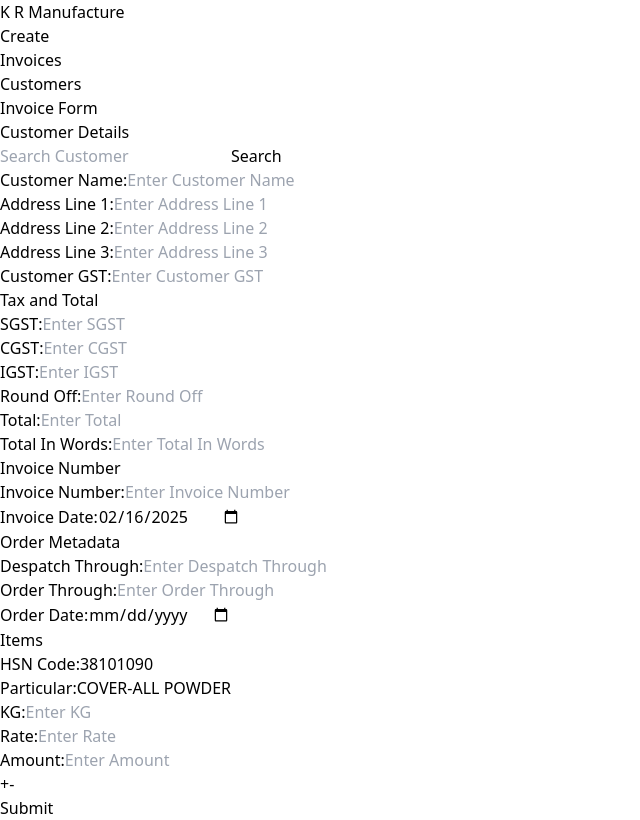
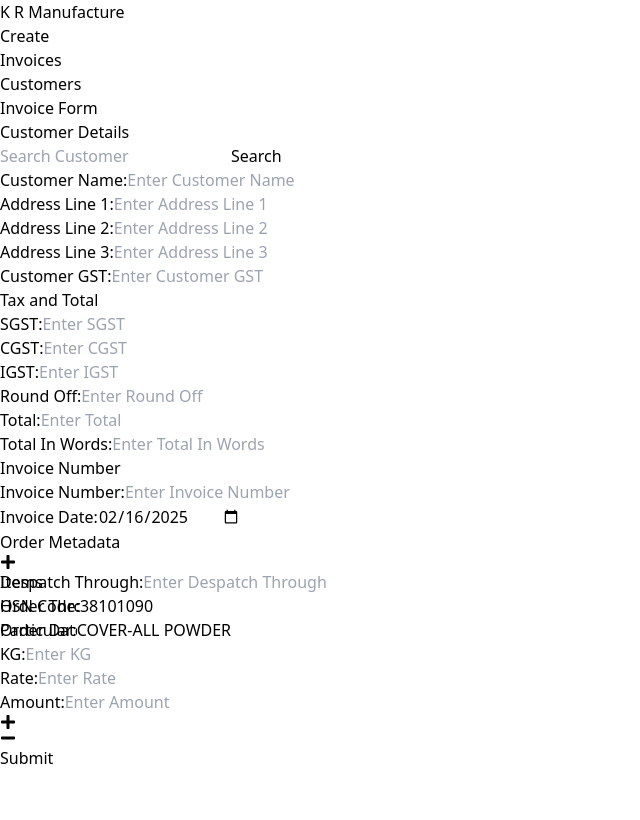
Before and after one commit to VaroonSB/invoice-generator, a Next.js app: page /invoice/create in a window 1280 px wide. Shown: the whole page, without its empty margins (0-640 px from the left). Built offline with nearby package versions, Linux system fonts and the light colour scheme.

Commit message:
style updates using fa icons and smooth transition

```diff
--- a/package.json
+++ b/package.json
@@ -13,7 +13,8 @@
     "fuse.js": "^7.1.0",
     "next": "15.1.7",
     "react": "^19.0.0",
-    "react-dom": "^19.0.0"
+    "react-dom": "^19.0.0",
+    "react-icons": "^5.5.0"
   },
   "devDependencies": {
     "@eslint/eslintrc": "^3.2.0",
--- a/src/components/InvoiceForm/ItemSection.tsx
+++ b/src/components/InvoiceForm/ItemSection.tsx
@@ -2,8 +2,8 @@
 
 import { useState } from "react";
 import { Input } from "../Input";
-import { Button } from "../Button";
 import { useInvoice } from "@/context/InvoiceContext";
+import { FaMinus, FaPlus } from "react-icons/fa";
 
 export const ItemSection = () => {
   const [itemCount, setItemCount] = useState(1);
@@ -153,15 +153,13 @@ export const ItemSection = () => {
       )}
 
       <div className="flex gap-4 mt-4">
-        <Button
-          label="+"
+        <FaPlus
+          className="transition-transform hover:scale-125"
           onClick={() => setItemCount((prev) => prev + 1)}
-          classNames="rounded-full px-3 py-1 bg-gradient-to-r from-green-500 to-green-700"
         />
-        <Button
-          label="-"
+        <FaMinus
+          className="transition-transform hover:scale-125"
           onClick={() => setItemCount((prev) => prev - 1)}
-          classNames="rounded-full px-3 py-1 bg-gradient-to-r from-red-500 to-red-700"
         />
       </div>
     </section>
--- a/src/components/InvoiceForm/OrderMetadataSection.tsx
+++ b/src/components/InvoiceForm/OrderMetadataSection.tsx
@@ -2,14 +2,44 @@
 
 import { useInvoice } from "@/context/InvoiceContext";
 import { Input } from "../Input";
+import { useState, useRef, useEffect } from "react";
+import { FaPlus, FaMinus } from "react-icons/fa";
 
 export const OrderMetadataSection = () => {
   const { formData, handleChange } = useInvoice();
+  const [isExpanded, setIsExpanded] = useState(false);
+  const contentRef = useRef<HTMLDivElement>(null);
+  const [height, setHeight] = useState("0px");
+
+  const toggleExpand = () => {
+    setIsExpanded(!isExpanded);
+  };
+
+  useEffect(() => {
+    if (contentRef.current) {
+      setHeight(isExpanded ? `${contentRef.current.scrollHeight}px` : "0px");
+    }
+  }, [isExpanded]);
+
   return (
-    <section className="flex flex-col gap-4 mb-6 bg-gray-200 p-4 rounded-3xl shadow-xl">
-      <h3 className="text-xl font-semibold mb-2 text-gray-600">
-        Order Metadata
-      </h3>
+    <section className="mb-6 bg-gray-200 p-4 rounded-3xl shadow-xl">
+      <div className="flex justify-between items-center">
+        <h3 className="text-xl font-semibold text-gray-600">Order Metadata</h3>
+        <div
+          onClick={toggleExpand}
+          className="text-gray-600 cursor-pointer transition-transform hover:scale-150"
+        >
+          {isExpanded ? <FaMinus /> : <FaPlus />}
+        </div>
+      </div>
+      <div
+        ref={contentRef}
+        style={{ height }}
+        className={
+          "overflow-hidden transition-height duration-300 ease-in-out"
+        }
+      >
+        <div className="flex flex-col gap-4 mt-4">
           <Input
             title="Despatch Through"
             name="despatchThrough"
@@ -27,10 +57,12 @@ export const OrderMetadataSection = () => {
           <Input
             title="Order Date"
             name="orderDate"
-        type="date"
+            type="text"
             value={formData.orderDate}
             onChange={handleChange}
           />
+        </div>
+      </div>
     </section>
   );
 };
```
Also changed, not shown: 1 other file (tests, documents, lock files or other folders). Lines whose indentation alone changed are shown as unchanged.
